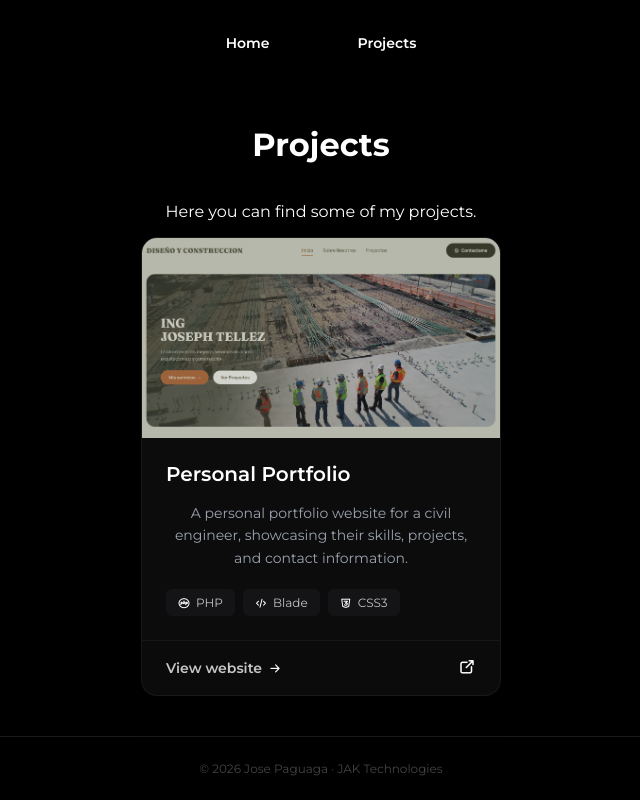
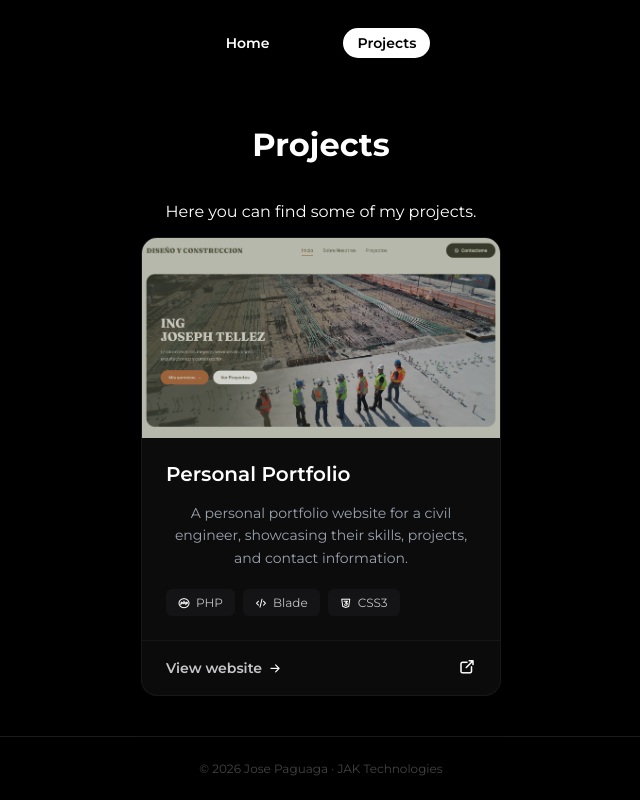
Before and after one commit to josepaguaga15/Myfirstportafolio, a Vue app: page /projects in a window 1280 px wide. Shown: the whole page, without its empty margins (319-959 px from the left). Built offline with nearby package versions, Linux system fonts and the light colour scheme.

Commit message:
fix nav link in the project page

```diff
--- a/src/components/projects.css
+++ b/src/components/projects.css
@@ -33,6 +33,16 @@ header {
 .nav-link:hover {
   background: white;
   color: black;
+}
+
+/*
+  Añadimos .router-link-exact-active para que cuando la ruta coincida
+  exactamente, aplique el fondo blanco y texto negro de forma permanente
+*/
+.nav-link:hover,
+.nav-link.router-link-exact-active {
+  background: white;
+  color: black !important; /* El !important asegura que rompa el 'color: white' del selector universal '*' */
 }
 
 /*content */
```
